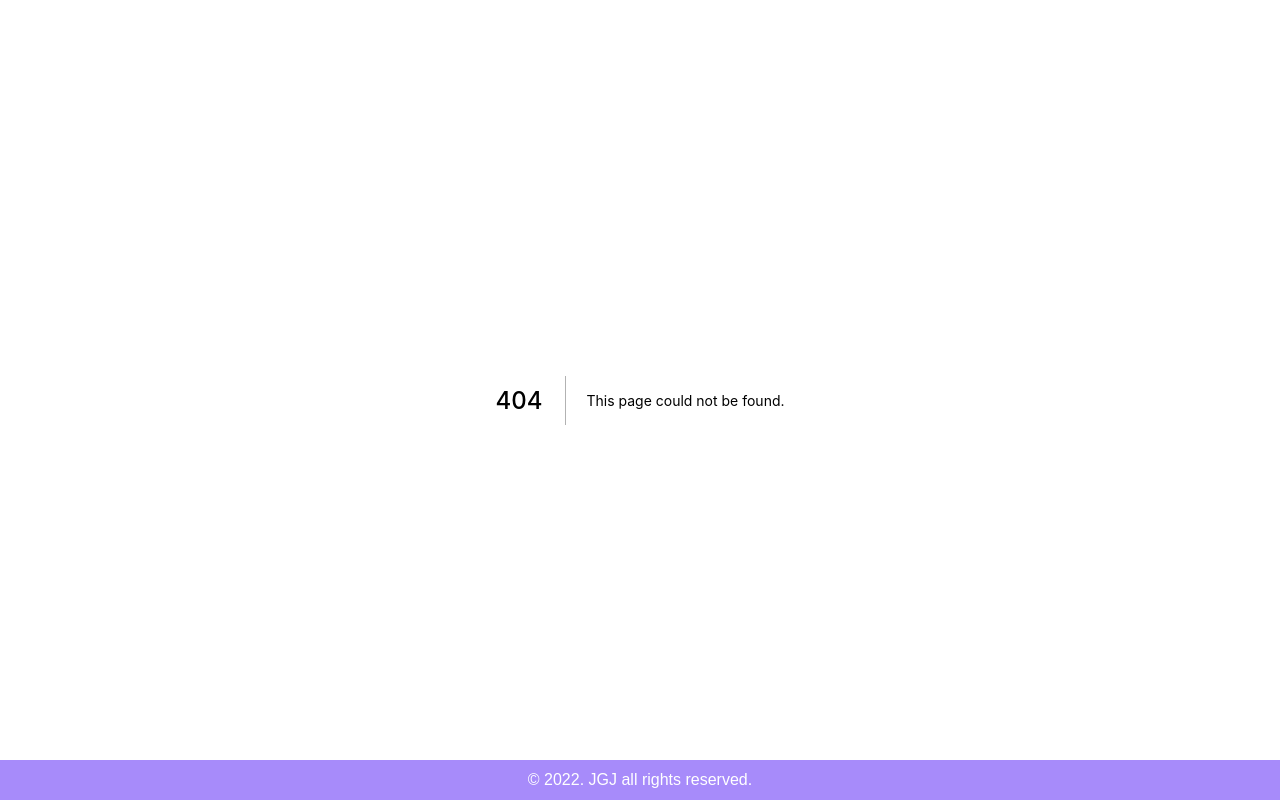
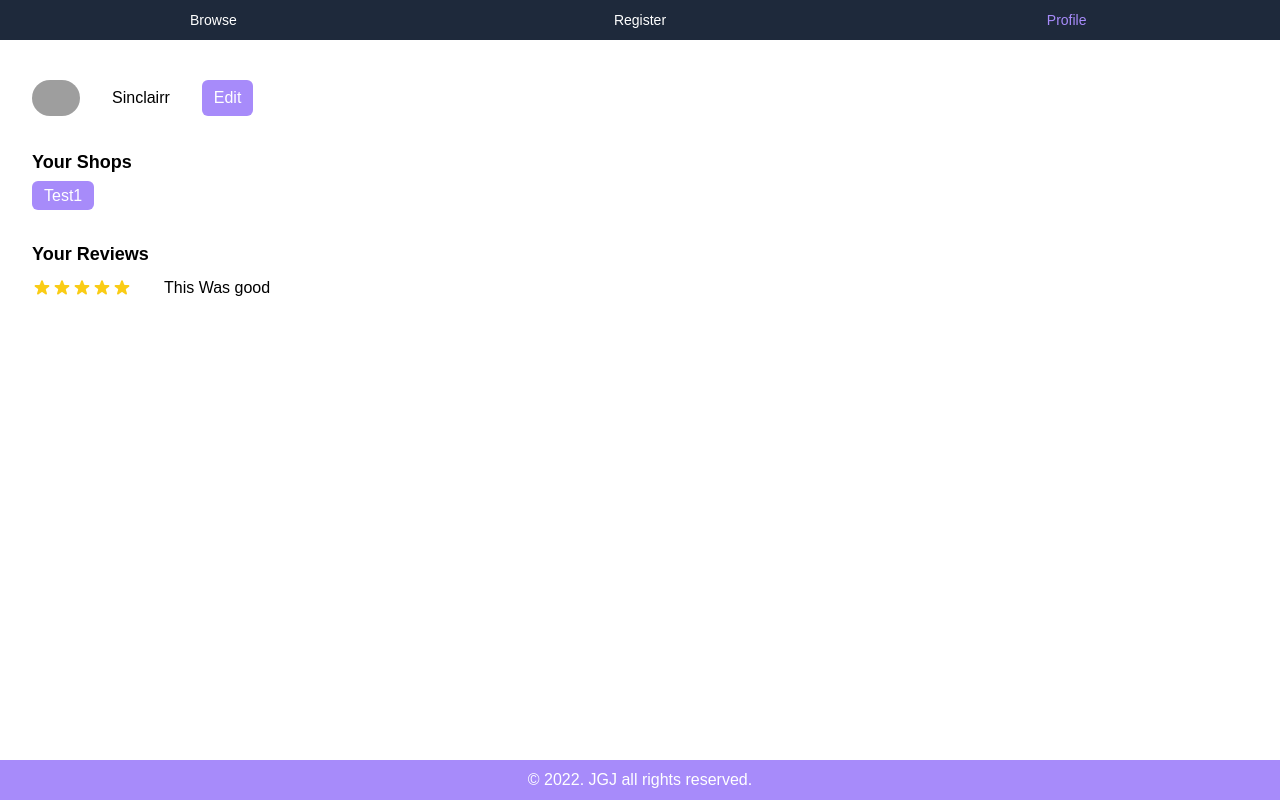
Before and after one commit to mathcom-js/reservation-site, a Next.js app: page /profile in a window 1280 px wide. Before the commit this address had no page. Built offline with nearby package versions, Linux system fonts and the light colour scheme; grey boxes are pictures that could not be loaded.

Commit message:
add: Add profile and edit profile page

```diff
--- /dev/null
+++ b/pages/profile/edit.tsx
@@ -0,0 +1,23 @@
+import { Review, User } from "@prisma/client";
+import { useRouter } from "next/router";
+import { useEffect, useState } from "react";
+import Header from "../../components/Header";
+import { ShopInfos } from "../../components/ShopThumbnail";
+
+const FAKE_DATA = {
+  id: 1,
+  username: "Sinclairr",
+  shops: [{ id: 1, name: "Test1" }],
+  reviews: [{ id: 1, review: "This Was good" }],
+};
+
+export default function EditProfile() {
+  return (
+    <>
+      <Header />
+      <div className="mt-20">{FAKE_DATA.username}</div>
+
+      <div></div>
+    </>
+  );
+}
--- /dev/null
+++ b/pages/profile/index.tsx
@@ -0,0 +1,78 @@
+import Link from "next/link";
+import Header from "../../components/Header";
+import { cls } from "../../libs/utils";
+
+interface UserProfileInfo {
+  id: number;
+  username: string;
+  shops: { id: number; name: string }[];
+  reviews: { id: number; review: string; score: number }[];
+  avatar?: string;
+}
+
+const FAKE_DATA: UserProfileInfo = {
+  id: 1,
+  username: "Sinclairr",
+  shops: [{ id: 1, name: "Test1" }],
+  reviews: [{ id: 1, review: "This Was good", score: 5 }],
+  avatar:
+    "https://imagedelivery.net/BDH_sV5MMFDjmj9Ky8ZKTQ/d9cf449d-b7d5-4006-0fb7-f6aff0f81600/avatar",
+};
+
+export default function Profile() {
+  return (
+    <>
+      <Header />
+      <div className="mt-20 flex items-center space-x-8 ml-8">
+        {FAKE_DATA.avatar ? (
+          <img src={FAKE_DATA.avatar} className="w-12 rounded-full" />
+        ) : (
+          <div className="w-12 h-12 bg-slate-500 rounded-full" />
+        )}
+
+        <span>{FAKE_DATA.username}</span>
+
+        <Link href="/profile/edit">
+          <a className="rounded-md bg-violet-400 text-white px-3 py-1.5">
+            Edit
+          </a>
+        </Link>
+      </div>
+
+      <div className="ml-8 mt-8">
+        <span className="text-lg font-semibold mb-8">Your Shops</span>
+        {FAKE_DATA.shops.map((shop) => (
+          <div key={shop.id} className="my-2">
+            <Link href={`/shops/${shop.id}`}>
+              <a className="rounded-md bg-violet-400 text-white px-3 py-1.5">
+                {shop.name}
+              </a>
+            </Link>
+          </div>
+        ))}
+      </div>
+      <div className="ml-8 mt-8">
+        <span className="text-lg font-semibold">Your Reviews</span>
+        {FAKE_DATA.reviews.map((review) => (
+          <div key={review.id} className="py-2 flex items-center">
+            {[1, 2, 3, 4, 5].map((star) => (
+              <svg
+                className={cls(
+                  "w-5 h-5",
+                  star <= review.score ? "text-yellow-400" : "text-gray-600"
+                )}
+                fill="currentColor"
+                viewBox="0 0 20 20"
+                xmlns="http://www.w3.org/2000/svg"
+              >
+                <path d="M9.049 2.927c.3-.921 1.603-.921 1.902 0l1.07 3.292a1 1 0 00.95.69h3.462c.969 0 1.371 1.24.588 1.81l-2.8 2.034a1 1 0 00-.364 1.118l1.07 3.292c.3.921-.755 1.688-1.54 1.118l-2.8-2.034a1 1 0 00-1.175 0l-2.8 2.034c-.784.57-1.838-.197-1.539-1.118l1.07-3.292a1 1 0 00-.364-1.118L2.98 8.72c-.783-.57-.38-1.81.588-1.81h3.461a1 1 0 00.951-.69l1.07-3.292z"></path>
+              </svg>
+            ))}
+
+            <span className="ml-8">{review.review}</span>
+          </div>
+        ))}
+      </div>
+    </>
+  );
+}
```
